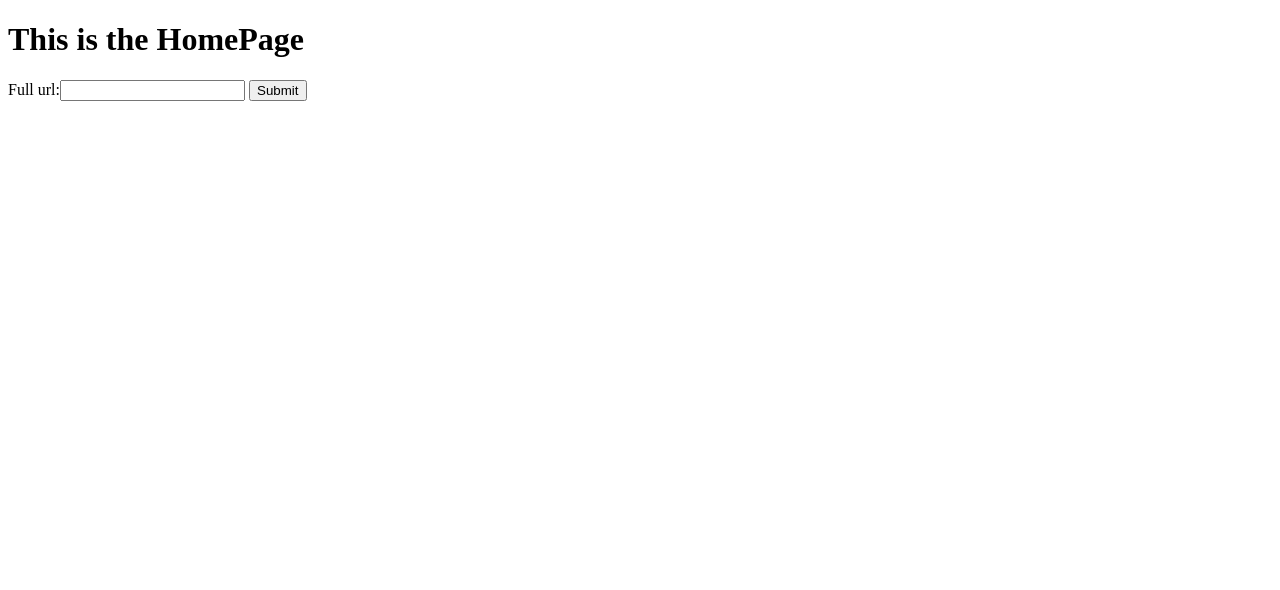
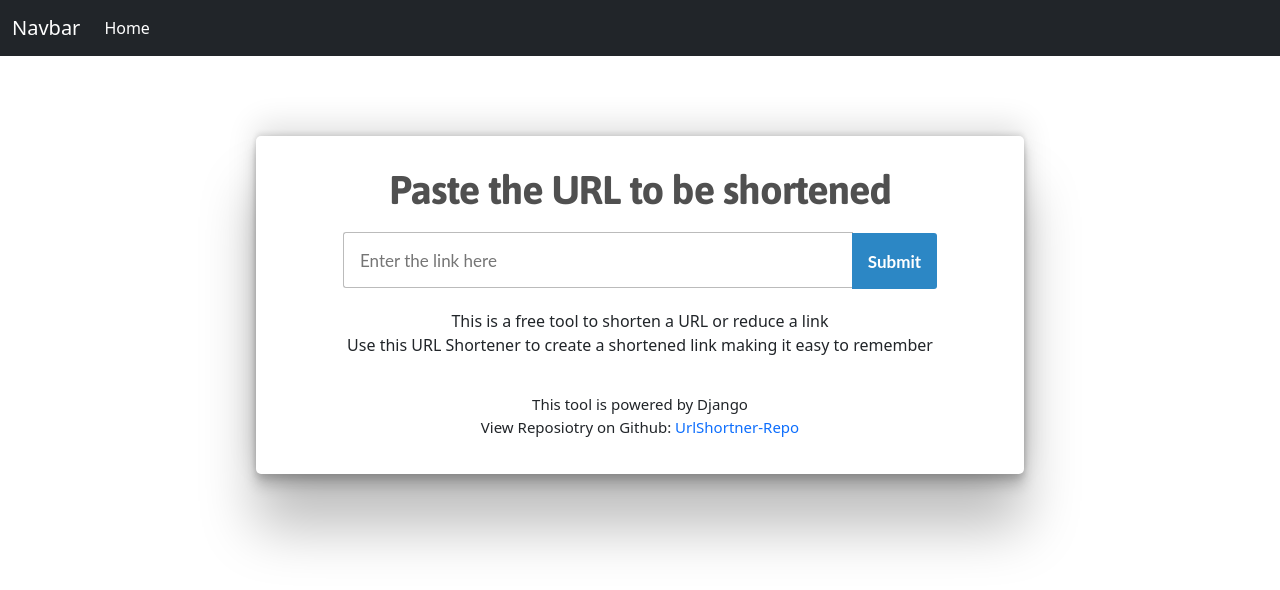
Before and after one commit to anubhav-cp/UrlShortner, a Django app: page / in a window 1280 px wide. Shown: the top 590 px of the page. Run offline with Django 3.2, Linux system fonts and the light colour scheme.

Commit message:
Designed the Whole Project

```diff
--- a/UrlShortner/settings.py
+++ b/UrlShortner/settings.py
@@ -123,6 +123,10 @@ USE_TZ = True
 
 STATIC_URL = '/static/'
 
+STATICFILES_DIRS = [
+    BASE_DIR / "static",
+]
+
 # Default primary key field type
 # https://docs.djangoproject.com/en/3.2/ref/settings/#default-auto-field
 
--- a/shortner/forms.py
+++ b/shortner/forms.py
@@ -6,3 +6,10 @@ class UrlShortner(ModelForm):
     class Meta:
         model = URL
         fields = ['full_url']
+        labels = {
+            "full_url": ""
+        }
+
+    def __init__(self, *args, **kwargs):
+        super(UrlShortner, self).__init__(*args, **kwargs)
+        self.fields['full_url'].widget.attrs.update({'class': 'myfieldclass', 'placeholder': 'Enter the link here', 'label': ''})
--- a/shortner/templates/shortner/homePage.html
+++ b/shortner/templates/shortner/homePage.html
@@ -1,15 +1,25 @@
 {% extends 'main.html' %}
 
+
 {% block content %}
-<h1>This is the HomePage</h1>
+
+<div class="urlcard">
+    <h1>Paste the URL to be shortened</h1>
 
 
-<form method="POST">
-    {% csrf_token %}
-    {{form}}
+    <form method="POST">
+        {% csrf_token %}
+        {{form}}
 
-    <input type="submit" value="Submit">
-</form>
+        <input class="submitbtn" type="submit" value="Submit">
+
+    </form>
+    <p class="desc">This is a free tool to shorten a URL or reduce a link <br>
+        Use this URL Shortener to create a shortened link making it easy to remember</p>
+    <p class="credits">This tool is powered by Django <br>
+    View Reposiotry on Github: <a href="https://github.com/anubhav-cp/UrlShortner.git">UrlShortner-Repo</a></p>
+</div>
+
 
 
 {% endblock %}
--- /dev/null
+++ b/static/css/home_page.css
@@ -0,0 +1,87 @@
+
+.body {
+    padding: 0;
+    margin: 0;
+}
+
+#shortenurl {
+    display: table-cell;
+    width: 40%;
+    height: 56px;
+    padding: 10px 16px;
+    font: 17px lato,arial;
+    color: #000;
+    background: #fff;
+    border: 1px solid #bbb;
+    border-right: 0;
+    border-radius: 3px;
+    border-bottom-right-radius: 0;
+    border-top-right-radius: 0;
+    box-sizing: border-box;
+}
+
+
+.myfieldclass {
+    display: table-cell;
+    width: 70%;
+    height: 56px;
+    padding: 10px 16px;
+    font: 17px lato,arial;
+    color: #000;
+    background: #fff;
+    border: 1px solid #bbb;
+    border-right: 0;
+    border-radius: 3px;
+    border-bottom-right-radius: 0;
+    border-top-right-radius: 0;
+    box-sizing: border-box;
+}
+
+.submitbtn, .copybtn {
+    height: 56px;
+    padding: 10px 16px;
+    font: bold 17px lato,arial;
+    color: #fff;
+    background-color: #2c87c5;
+    text-align: center;
+    vertical-align: middle;
+    cursor: pointer;
+    white-space: nowrap;
+    border: 0;
+    border-radius: 3px;
+    border-top-left-radius: 0;
+    border-bottom-left-radius: 0;
+    margin-left: -5px;
+    margin-top: -2px;
+}
+
+.urlcard {
+    width: 60%;
+    padding: 20px;
+    margin: auto;
+    margin-top: 80px;
+    text-align: center;
+    box-shadow: rgba(0, 0, 0, 0.25) 0px 54px 55px, rgba(0, 0, 0, 0.12) 0px -12px 30px, rgba(0, 0, 0, 0.12) 0px 4px 6px, rgba(0, 0, 0, 0.17) 0px 12px 13px, rgba(0, 0, 0, 0.09) 0px -3px 5px;
+    transition: 0.3s;
+    border-radius: 5px; /* 5px rounded corners */
+}
+
+h1 {
+    margin: 0 0 -10px 0;
+    font-family: 'Asap', sans-serif;
+    color: #505050;
+    letter-spacing: -1px;
+    padding: 10px 0;
+}
+
+.desc {
+    padding: 20px 0;
+}
+
+.credits {
+    font-size: 15px;
+}
+
+.credits a {
+    text-decoration: none;
+}
--- a/templates/main.html
+++ b/templates/main.html
@@ -1,3 +1,4 @@
+{% load static %}
 <!DOCTYPE html>
 <html lang="en">
 <head>
@@ -5,11 +6,22 @@
     <meta http-equiv="X-UA-Compatible" content="IE=edge">
     <meta name="viewport" content="width=device-width, initial-scale=1.0">
     <title>Url Shortner</title>
+
+    <link rel="stylesheet" href={% static '/css/home_page.css' %}>
+    <link href="https://cdn.jsdelivr.net/npm/bootstrap@5.1.3/dist/css/bootstrap.min.css" rel="stylesheet" integrity="sha384-1BmE4kWBq78iYhFldvKuhfTAU6auU8tT94WrHftjDbrCEXSU1oBoqyl2QvZ6jIW3" crossorigin="anonymous">
+
+    <link rel="preconnect" href="https://fonts.googleapis.com">
+    <link rel="preconnect" href="https://fonts.gstatic.com" crossorigin>
+    <link href="https://fonts.googleapis.com/css2?family=Asap:wght@700&display=swap" rel="stylesheet">
 </head>
 <body>
+
+    {% include 'navbar.html' %}
     {% block content %}
 
 
     {% endblock %}
+
+    <script src="https://cdn.jsdelivr.net/npm/bootstrap@5.1.3/dist/js/bootstrap.bundle.min.js" integrity="sha384-ka7Sk0Gln4gmtz2MlQnikT1wXgYsOg+OMhuP+IlRH9sENBO0LRn5q+8nbTov4+1p" crossorigin="anonymous"></script>
 </body>
 </html>
--- /dev/null
+++ b/templates/navbar.html
@@ -0,0 +1,15 @@
+<nav class="navbar navbar-expand-lg navbar-dark bg-dark">
+    <div class="container-fluid">
+      <a class="navbar-brand" href="{% url 'home' %}">Navbar</a>
+      <button class="navbar-toggler" type="button" data-bs-toggle="collapse" data-bs-target="#navbarSupportedContent" aria-controls="navbarSupportedContent" aria-expanded="false" aria-label="Toggle navigation">
+        <span class="navbar-toggler-icon"></span>
+      </button>
+      <div class="collapse navbar-collapse" id="navbarSupportedContent">
+        <ul class="navbar-nav me-auto mb-2 mb-lg-0">
+          <li class="nav-item">
+            <a class="nav-link active" aria-current="page" href="{% url 'home' %}">Home</a>
+          </li>
+        </ul>
+      </div>
+    </div>
+  </nav>
```
Also changed, not shown: shortner/templates/shortner/new_url.html (+8 -2 lines), db.sqlite3.
